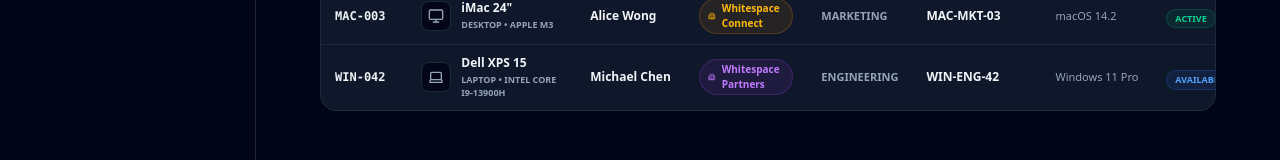
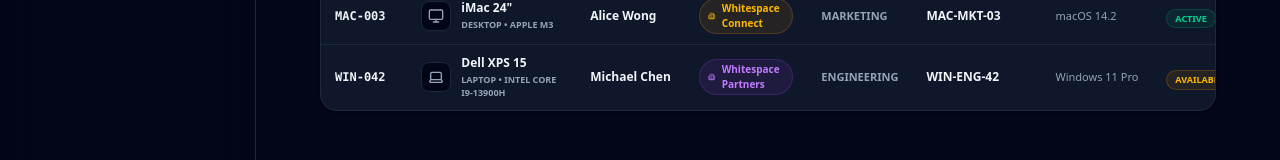
Before and after one commit to itwhitespace/it-asset-management, a Next.js app: page /computers in a window 1280 px wide. Shown: the part 463-623 px from the top of the page. Built offline with nearby package versions, Linux system fonts and the light colour scheme; no server answers; the database is empty.

Commit message:
style: change Available status badge color to orange

```diff
--- a/src/app/computers/page.tsx
+++ b/src/app/computers/page.tsx
@@ -735,7 +735,7 @@
                   <td className="px-3.5 py-2.5">
                     <span className={`inline-flex items-center px-2 py-0.5 rounded-full text-[9px] font-bold border ${
                       comp.status === "Active" ? "bg-emerald-500/10 text-emerald-400 border-emerald-500/20" :
-                      "bg-blue-500/10 text-blue-400 border-blue-500/20"
+                      "bg-amber-500/10 text-amber-400 border-amber-500/20"
                     }`}>
                       {comp.status.toUpperCase()}
                     </span>
@@ -863,7 +863,7 @@
                       <div className="flex justify-between"><span className="text-app-muted">Assigned To:</span><span className="text-app-text font-bold">{viewingDevice.user}</span></div>
                       <div className="flex justify-between"><span className="text-app-muted">Company:</span><span className="text-app-text font-bold">{viewingDevice.company}</span></div>
                       <div className="flex justify-between"><span className="text-app-muted">Department:</span><span className="text-app-text font-bold">{viewingDevice.department}</span></div>
-                      <div className="flex justify-between"><span className="text-app-muted">Status:</span><span className="text-emerald-400 font-bold">{viewingDevice.status}</span></div>
+                      <div className="flex justify-between"><span className="text-app-muted">Status:</span><span className={`font-bold ${viewingDevice.status === "Active" ? "text-emerald-400" : "text-amber-400"}`}>{viewingDevice.status}</span></div>
                       <div className="flex justify-between"><span className="text-app-muted">Purchase Date:</span><span className="text-app-text font-bold">{viewingDevice.purchaseDate}</span></div>
                       <div className="flex justify-between"><span className="text-app-muted">Warranty Expiry:</span><span className="text-app-text font-bold">{viewingDevice.warranty}</span></div>
                       <div className="flex justify-between"><span className="text-app-muted">Price:</span><span className="text-app-text font-bold">฿{viewingDevice.price}</span></div>
```
